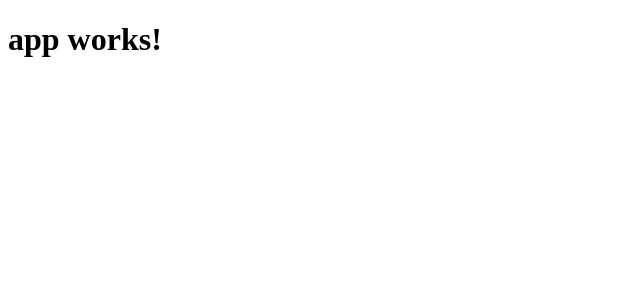
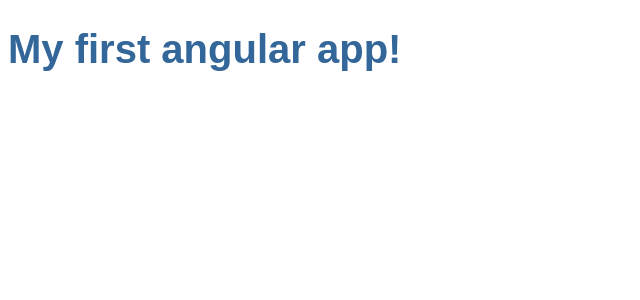
Before and after one commit to Szerszen1/NBA_on_Time, an Angular app: page / in a window 1280 px wide. Shown: the top 300 px of the page, without its empty margins (0-640 px from the left). Built offline with nearby package versions, Linux system fonts and the light colour scheme.

Commit message:
change names

```diff
--- a/angular-cli.json
+++ b/angular-cli.json
@@ -1,7 +1,7 @@
 {
   "project": {
     "version": "1.0.0-beta.28.3",
-    "name": "projekt-stal"
+    "name": "NBA_on_Time"
   },
   "apps": [
     {
--- a/src/app/app.component.css
+++ b/src/app/app.component.css
@@ -0,0 +1,5 @@
+h1 {
+  color: #369;
+  font-family: Arial, Helvetica, sans-serif;
+  font-size: 250%;
+}
--- a/src/app/app.component.ts
+++ b/src/app/app.component.ts
@@ -6,5 +6,5 @@
   styleUrls: ['./app.component.css']
 })
 export class AppComponent {
-  title = 'app works!';
+  title = 'My first angular app!';
 }
```
